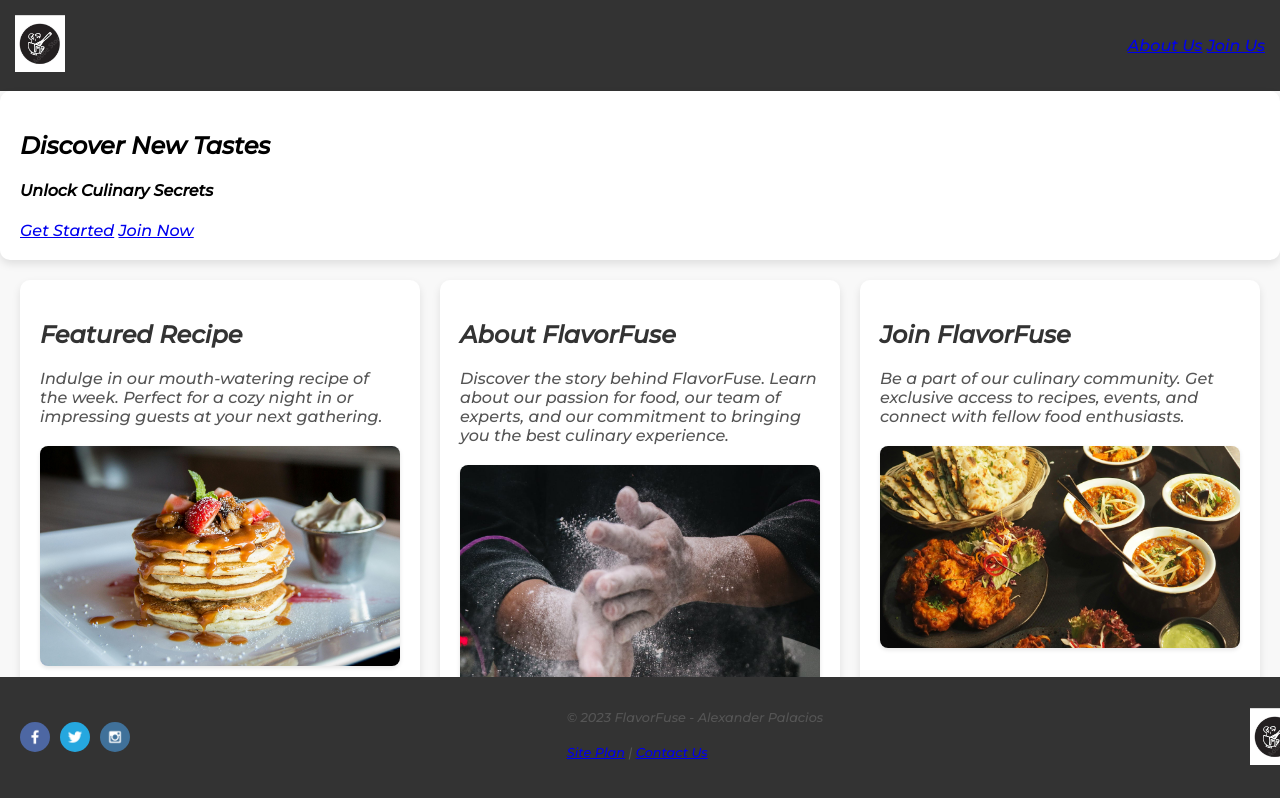
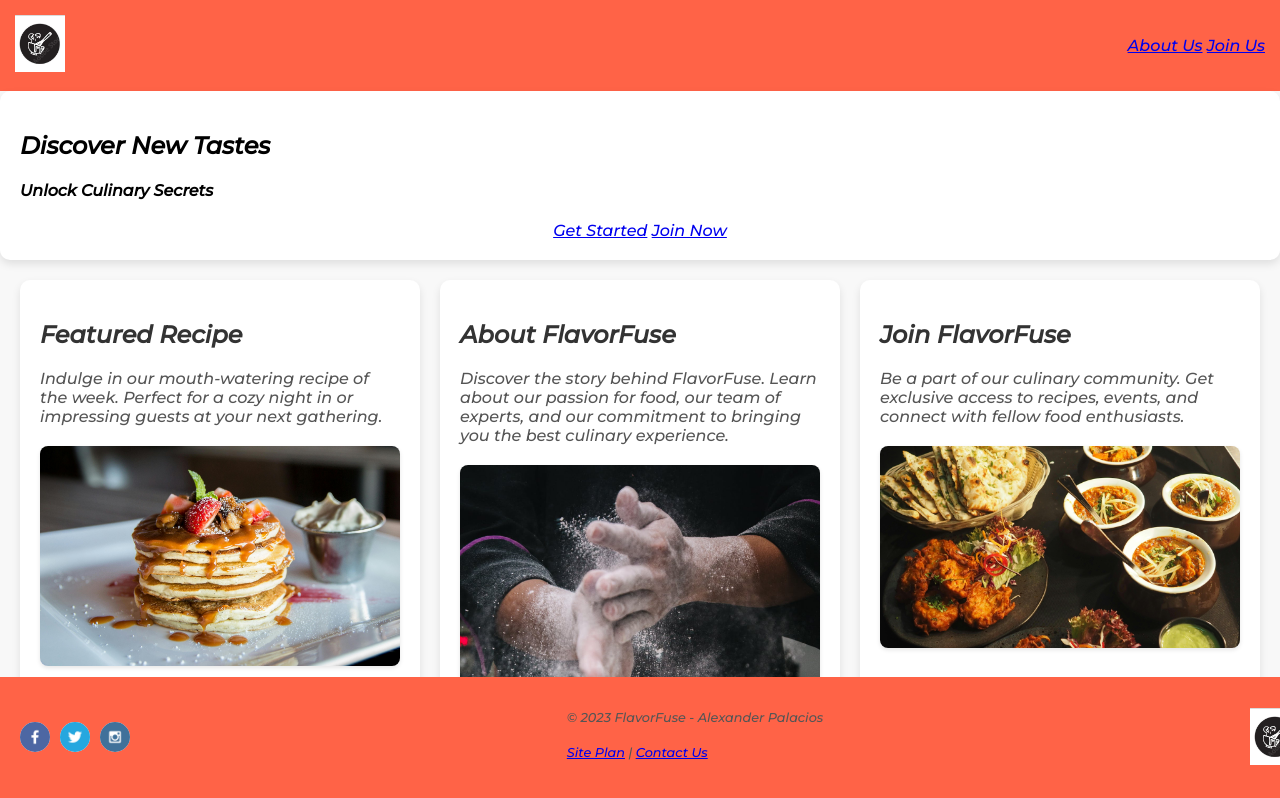
Before and after one commit to ChimeraKing25/wdd-130-palacios, a plain HTML site: page FlavorFuse/index.html in a window 1280 px wide. Shown: the top 798 px of the page. Drawn offline with Linux system fonts and the light colour scheme.

Commit message:
Adding details

```diff
--- a/FlavorFuse/styles/index.css
+++ b/FlavorFuse/styles/index.css
@@ -12,7 +12,7 @@ body {
     justify-content: space-between;
     align-items: center;
     padding: 15px;
-    background-color: #333;
+    background-color: #FF6347;
     color: #fff;
   }
 
@@ -25,7 +25,7 @@ body {
   }
 
   footer {
-    background-color: #333;
+    background-color: #FF6347;
     color: #fff;
     padding: 20px;
     display: flex;
@@ -90,3 +90,7 @@ body {
     border-radius: 8px;
     box-shadow: 0 2px 4px rgba(0, 0, 0, 0.1);
   }
+
+  .hero-msg, .button-box {
+    text-align: center;
+  }
```
